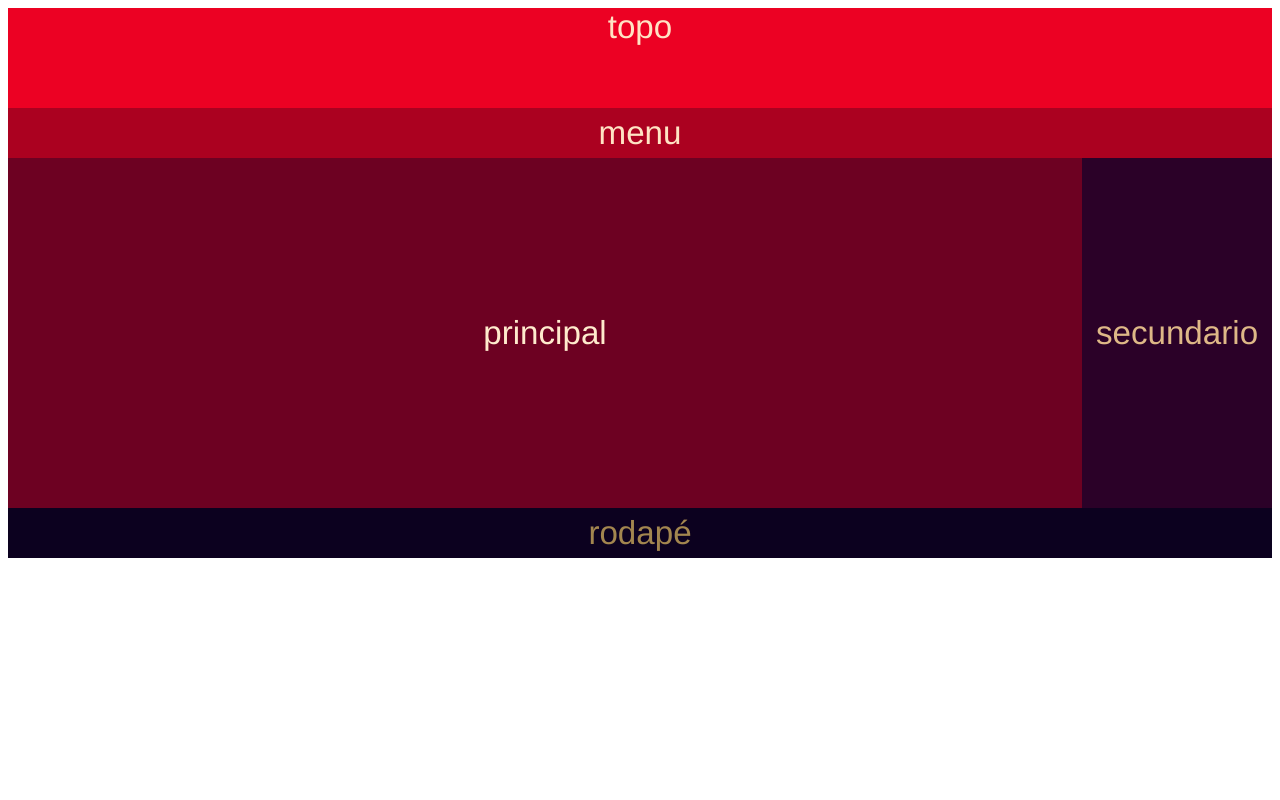
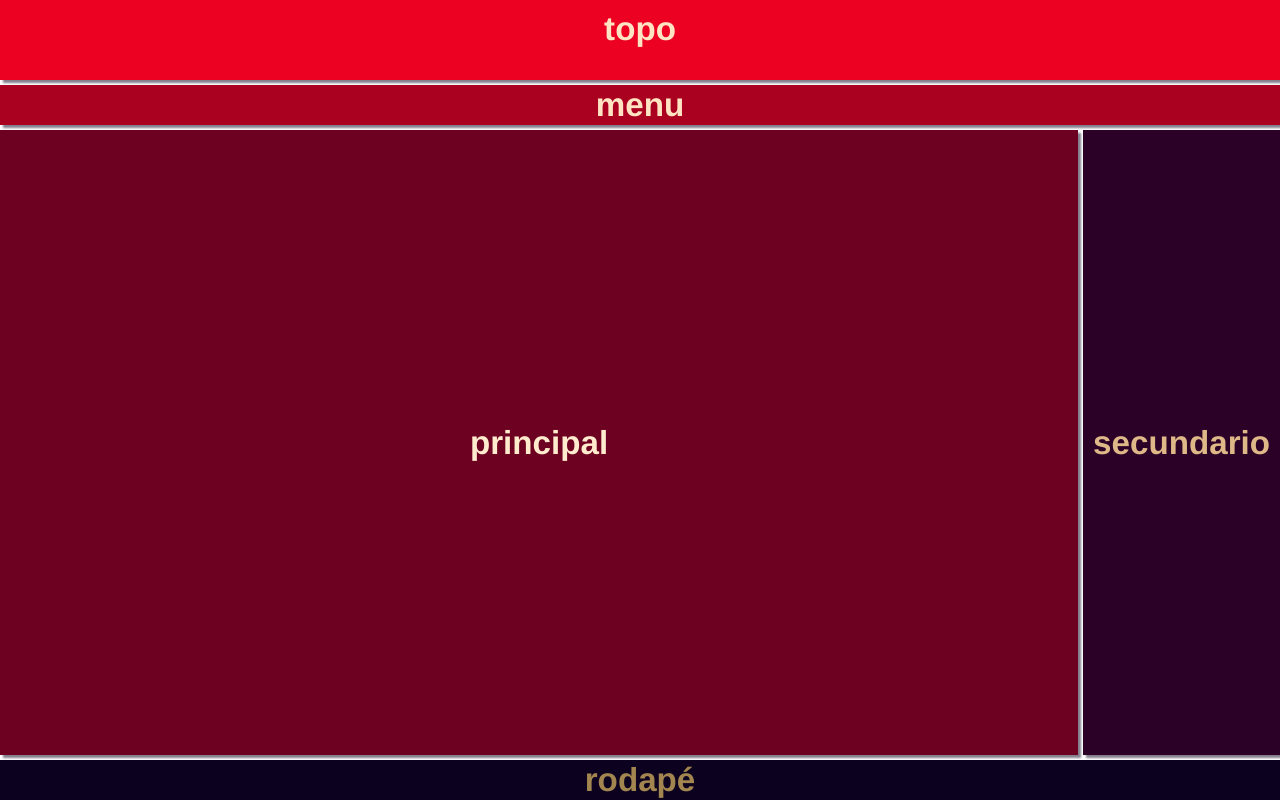
Before and after one commit to juankira2009/html-css, a plain HTML site: page desafios/df015/index.html in a window 1280 px wide. Drawn offline with Linux system fonts and the light colour scheme.

Commit message:
fiz umas coisinhas a mais -_-

```diff
--- a/desafios/df015/index.html
+++ b/desafios/df015/index.html
@@ -9,11 +9,15 @@
 <body>
 
     <div class="container">
-        <div class="top">topo</div>
-        <div class="menu">menu</div>
-        <div class="firth">principal</div>
-        <div class="second">secundario</div>
-        <div class="foot">rodapé</div>
+        <div class="caixa" id="top">topo</div>
+
+        <div class="caixa" id="menu">menu</div>
+
+        <div class="caixa" id="firth">principal</div>
+
+        <div class="caixa" id="second">secundario</div>
+
+        <div class="caixa" id="foot">rodapé</div>
     </div>
 
 </body>
--- a/desafios/df015/style.css
+++ b/desafios/df015/style.css
@@ -3,6 +3,8 @@
 *{
     font-size: 1.2em;
     font-family: 'Franklin Gothic Medium', 'Arial Narrow', 'Arial', 'sans-serif';
+    padding: 0px;
+    margin: 0px;
 }
 
 :root{
@@ -16,32 +18,41 @@
 
 div.container{
     display: grid;
-    grid-template: 100px 50px 350px 50px/100px 1fr 190px;
+    grid-template: 80px 40px 1fr 40px/  300px 1fr;
+    width: 100vw;
+    height: 100vh;
+    gap: 5px;
 }
 
-div.top{
+.caixa{
+    box-shadow: 3px 3px 2px #0c011f81;
+    padding: 10px;
+    font-weight: bolder;
+}
+
+div#top{
     text-align: center;
     background-color: var(--cor5);
     color: bisque;
     grid-row: 1/1;
-    grid-column: 1/-1;
+    grid-column: 1/4;
     justify-content: center;
     align-items: center;
 
 }
 
-div.menu{
+div#menu{
     text-align: center;
     background-color: var(--cor4);
     color: bisque;
     grid-row: 2/2;
-    grid-column: 1/-1;
+    grid-column: 1/4;
     display: flex;
     justify-content: center;
     align-items: center;
 }
 
-div.firth{
+div#firth{
     display: flex;
     text-align: center;
     background-color: var(--cor3);
@@ -53,7 +64,7 @@ div.firth{
     align-items: center;
 }
 
-div.second{
+div#second{
 
     text-align: center;
     background-color: var(--cor2);
@@ -65,12 +76,12 @@ div.second{
     align-items: center;
 }
 
-div.foot{
+div#foot{
     text-align: center;
     background-color: var(--cor1);
     color: rgb(163, 134, 79);
     grid-row: 4/-1;
-    grid-column: 1/-1;
+    grid-column: 1/4;
     display: flex;
     justify-content: center;
     align-items: center;
```
